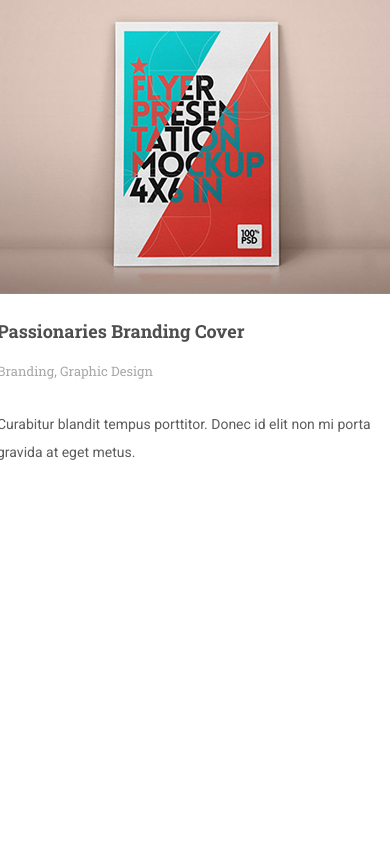
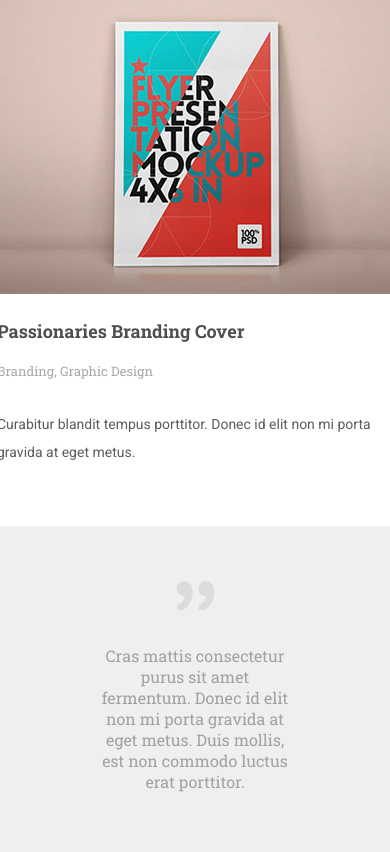
Before and after one commit to GustovAlex/template, a plain HTML site: page src/index.html in a window 390 px wide. Shown: the part 2747-3599 px from the top of the page. Before the commit the page ends 3273 px from the top, so only its background shows below. Drawn offline with nearby package versions, Linux system fonts and the light colour scheme; files that its build step writes are made by us from their sources.

Commit message:
section features (html, css, media) done

```diff
--- a/src/index.html
+++ b/src/index.html
@@ -204,5 +204,16 @@
                 </div>
             </div>
         </section>
+
+        <!-- section features -->
+
+        <section id="features">
+            <img src="images/quote.png" alt="quote" />
+            <span>
+                Cras mattis consectetur purus sit amet fermentum. Donec id elit
+                non mi porta gravida at eget metus. Duis mollis, est non commodo
+                luctus erat porttitor.
+            </span>
+        </section>
     </body>
 </html>
--- a/src/styles/main.less
+++ b/src/styles/main.less
@@ -468,3 +468,45 @@
     }
   }
 }
+
+// styles for section features
+
+#features {
+  background: #efefef;
+  text-align: center;
+
+
+  img {
+    padding: 55px 0 30px 0;
+  }
+
+  span {
+    .MyFonts("Roboto Slab", serif; 400);
+    display: block;
+    margin: 0 auto;
+    width: 50%;
+    padding-bottom: 60px;
+    color: #a1a1a1;
+    font-size: 20px;
+  }
+}
+
+// media for features for 768px
+
+@media screen and (max-width: 768px) {
+  #features {
+    span {
+      font-size: 18px;
+    }
+  }
+}
+
+// media for features for 468px
+
+@media screen and (max-width: 468px) {
+  #features {
+    span {
+      font-size: 16px;
+    }
+  }
+}
```
Also changed, not shown: src/images/quote.png (added).
